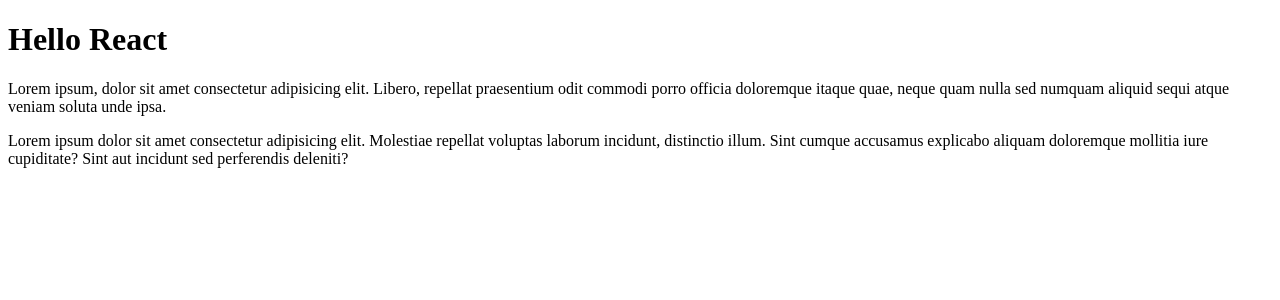
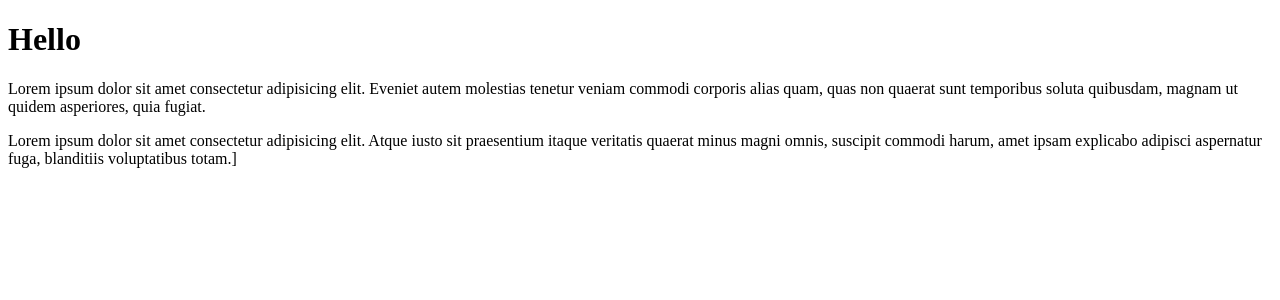
Before and after one commit to Bogdan-1121/react-shop, a React (Create React App) app: page / in a window 1280 px wide. Shown: the top 300 px of the page. Built offline with nearby package versions, Linux system fonts and the light colour scheme.

Commit message:
added react.fragment

```diff
--- a/src/index.tsx
+++ b/src/index.tsx
@@ -34,23 +34,55 @@ import ReactDOM from 'react-dom/client'
 //     </div>
 // )
 
-function App() {
+// const App = () => {
+//     return (
+//         <div className="div">
+//             <h1>Hello React</h1>
+//             <p>
+//                 Lorem ipsum, dolor sit amet consectetur adipisicing elit.
+//                 Libero, repellat praesentium odit commodi porro officia
+//                 doloremque itaque quae, neque quam nulla sed numquam aliquid
+//                 sequi atque veniam soluta unde ipsa.
+//             </p>
+//             <p>
+//                 Lorem ipsum dolor sit amet consectetur adipisicing elit.
+//                 Molestiae repellat voluptas laborum incidunt, distinctio illum.
+//                 Sint cumque accusamus explicabo aliquam doloremque mollitia iure
+//                 cupiditate? Sint aut incidunt sed perferendis deleniti?
+//             </p>
+//         </div>
+//     )
+// }
+
+const Header = () => {
+    return <h1>Hello</h1>
+}
+
+const Con = () => {
     return (
-        <div className="div">
-            <h1>Hello React</h1>
+        <>
             <p>
-                Lorem ipsum, dolor sit amet consectetur adipisicing elit.
-                Libero, repellat praesentium odit commodi porro officia
-                doloremque itaque quae, neque quam nulla sed numquam aliquid
-                sequi atque veniam soluta unde ipsa.
+                Lorem ipsum dolor sit amet consectetur adipisicing elit. Eveniet
+                autem molestias tenetur veniam commodi corporis alias quam, quas
+                non quaerat sunt temporibus soluta quibusdam, magnam ut quidem
+                asperiores, quia fugiat.
             </p>
             <p>
-                Lorem ipsum dolor sit amet consectetur adipisicing elit.
-                Molestiae repellat voluptas laborum incidunt, distinctio illum.
-                Sint cumque accusamus explicabo aliquam doloremque mollitia iure
-                cupiditate? Sint aut incidunt sed perferendis deleniti?
+                Lorem ipsum dolor sit amet consectetur adipisicing elit. Atque
+                iusto sit praesentium itaque veritatis quaerat minus magni
+                omnis, suscipit commodi harum, amet ipsam explicabo adipisci
+                aspernatur fuga, blanditiis voluptatibus totam.]
             </p>
-        </div>
+        </>
+    )
+}
+
+const App = () => {
+    return (
+        <React.Fragment>
+            <Header />
+            <Con />
+        </React.Fragment>
     )
 }
 
```
